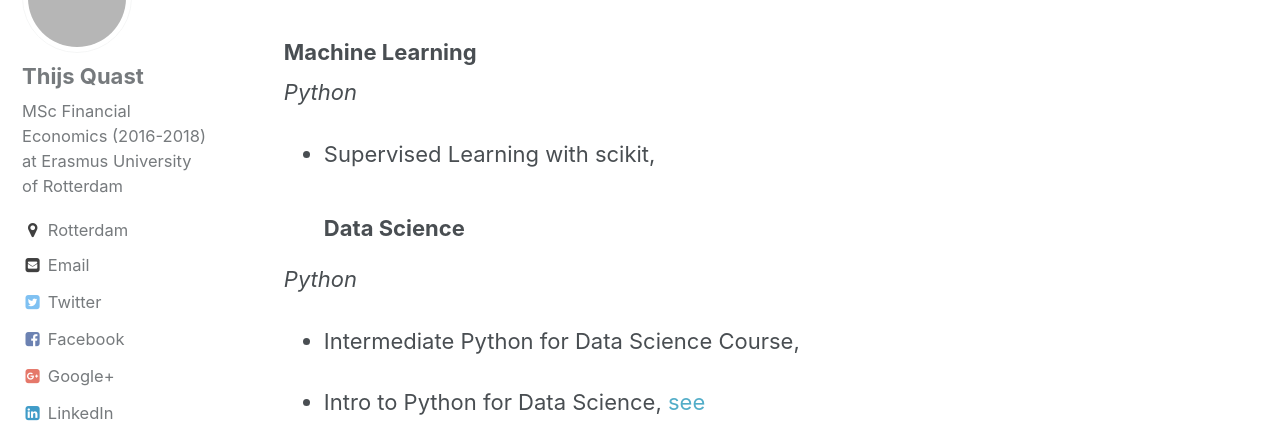
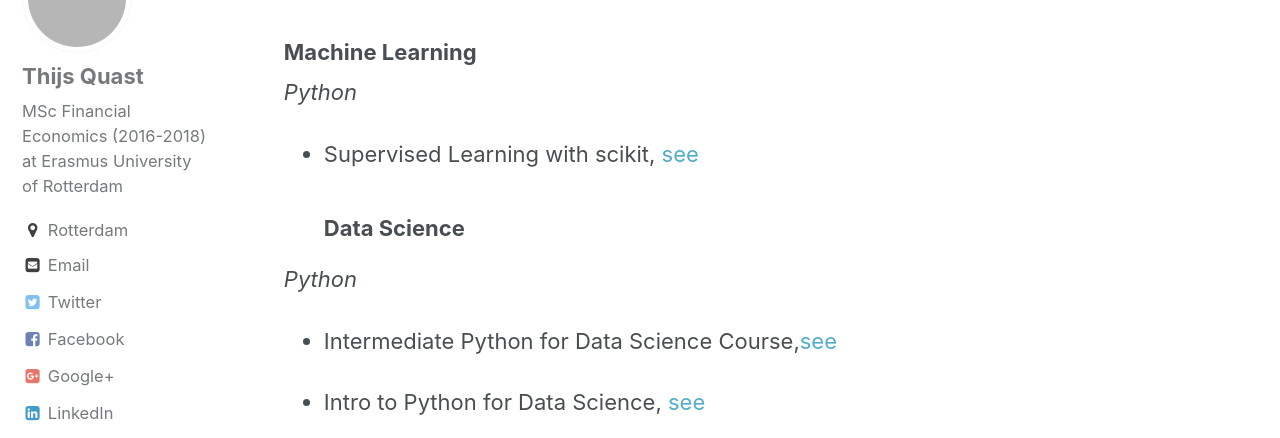
Before and after one commit to Thijsq/thijsq.github.io, a Jekyll site: the page built from _pages/certificates.md, in a window 1280 px wide and 1335 px high. Shown: the part 201-639 px from the top of the window. Built offline with Jekyll 4.4.1, drawn with Linux system fonts in a browser that asks for light colours; grey boxes are pictures that could not be loaded.

Commit message:
added links to the two new certificates

```diff
--- a/_pages/certificates.md
+++ b/_pages/certificates.md
@@ -8,11 +8,11 @@ author_profile : true
 ### Machine Learning
 
 *Python*
-+ Supervised Learning with scikit,
++ Supervised Learning with scikit, [see](https://github.com/Thijsq/Datacamp/raw/master/Supervised%20learning%20with%20scikit.pdf)
 ### Data Science
 
 *Python*
-+ Intermediate Python for Data Science Course,
++ Intermediate Python for Data Science Course,[see](https://github.com/Thijsq/Datacamp/raw/master/Intermediate%20Python.pdf)
 
 + Intro to Python for Data Science, [see](https://github.com/Thijsq/Datacamp/raw/master/Intro%20Python%20for%20Data%20Science.pdf)
 
```
